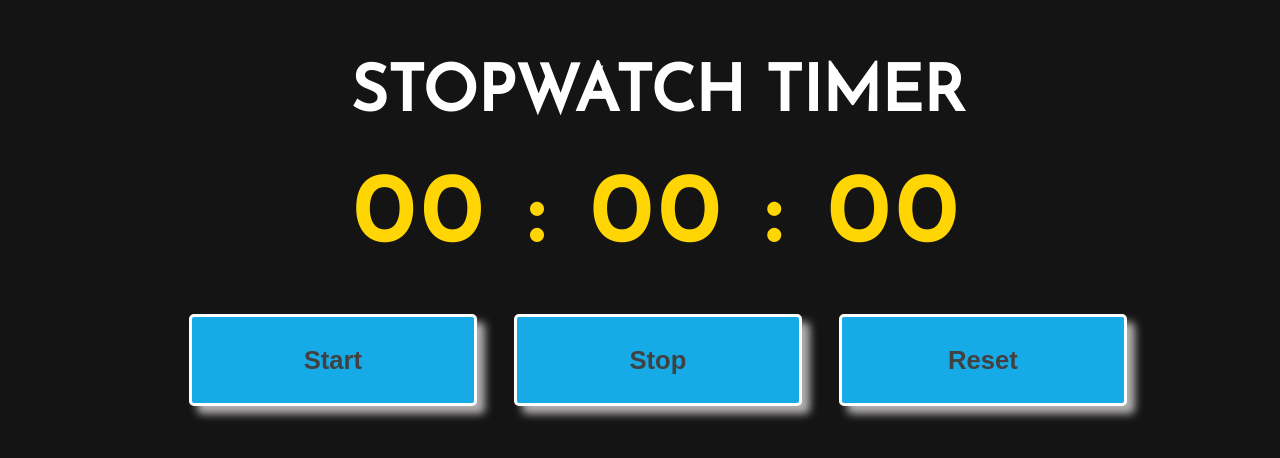
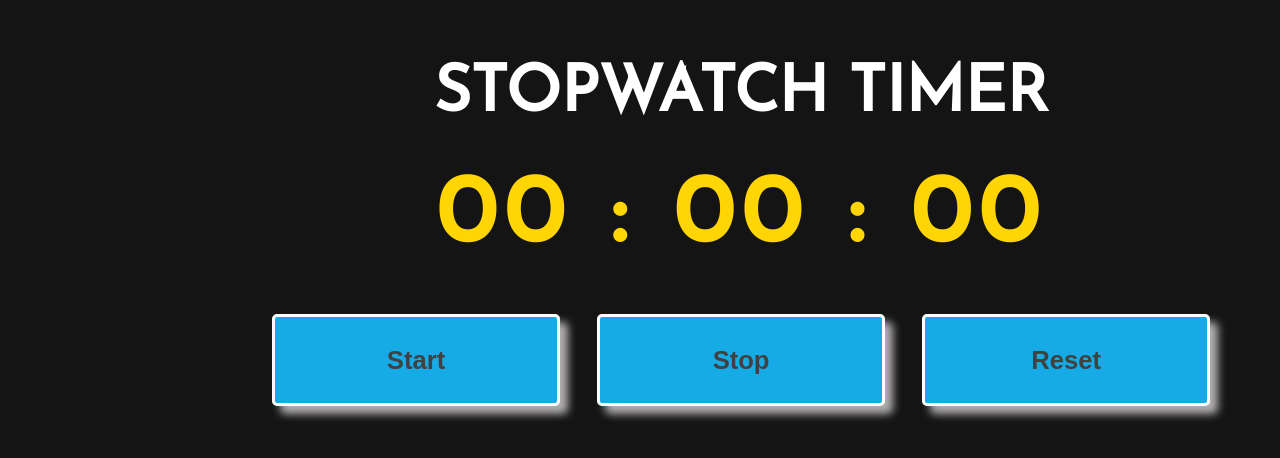
Before and after one commit to Halip26/stopwatch-js, a plain HTML site: page index.html in a window 1280 px wide. Shown: the part 140-598 px from the top of the page. Drawn offline with Linux system fonts and the light colour scheme.

Commit message:
adjust layout for better positioning and add tablet responsiveness

```diff
--- a/style.css
+++ b/style.css
@@ -10,7 +10,7 @@ body {
   text-align: center;
   position: absolute;
   top: 20%;
-  left: 13.5%;
+  left: 20%;
 }
 
 h1 {
@@ -53,7 +53,6 @@ button:hover {
 }
 
 /* to make it responsive */
-
 @media only screen and (min-width: 360px) and (max-width: 768px) {
   .wrapper {
     margin-top: 120px;
@@ -82,6 +81,7 @@ button:hover {
   }
 }
 
+/* for tablet screen */
 @media only screen and (min-width: 768px) and (max-width: 1024px) {
   .wrapper {
     top: 30%;
```
